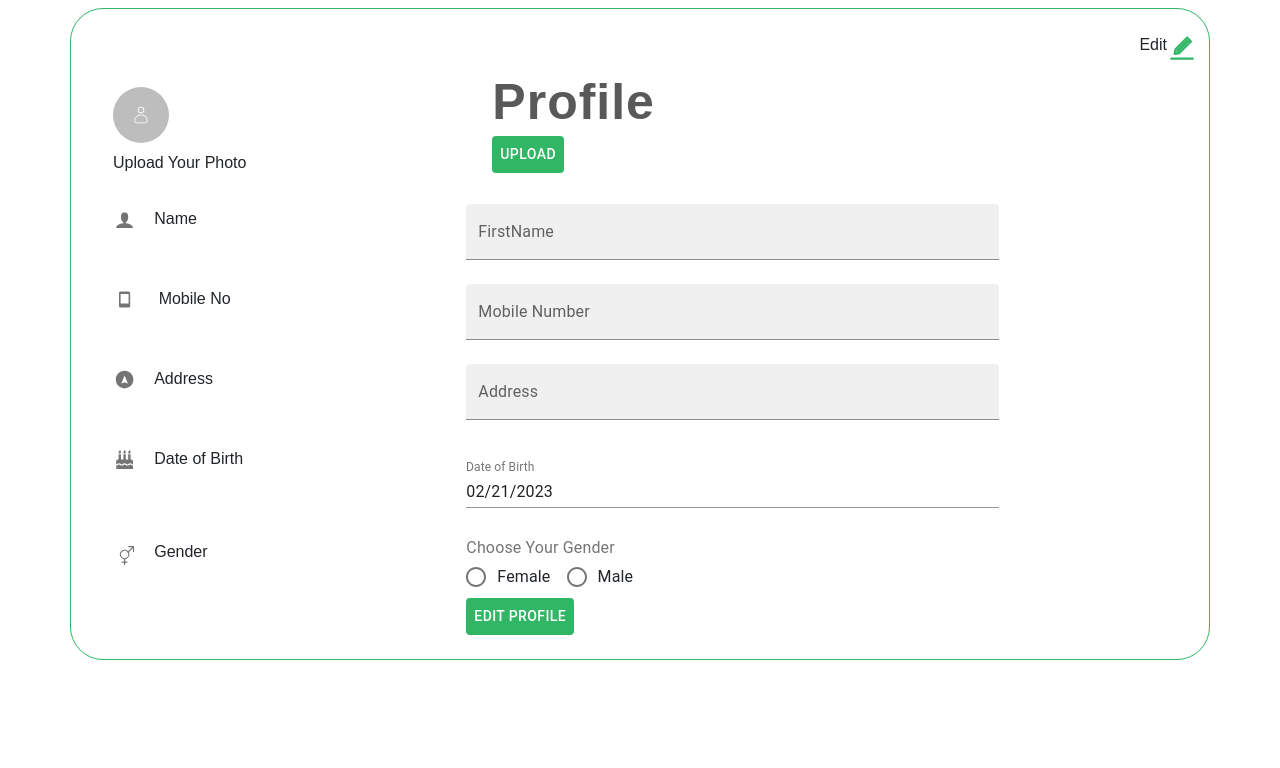
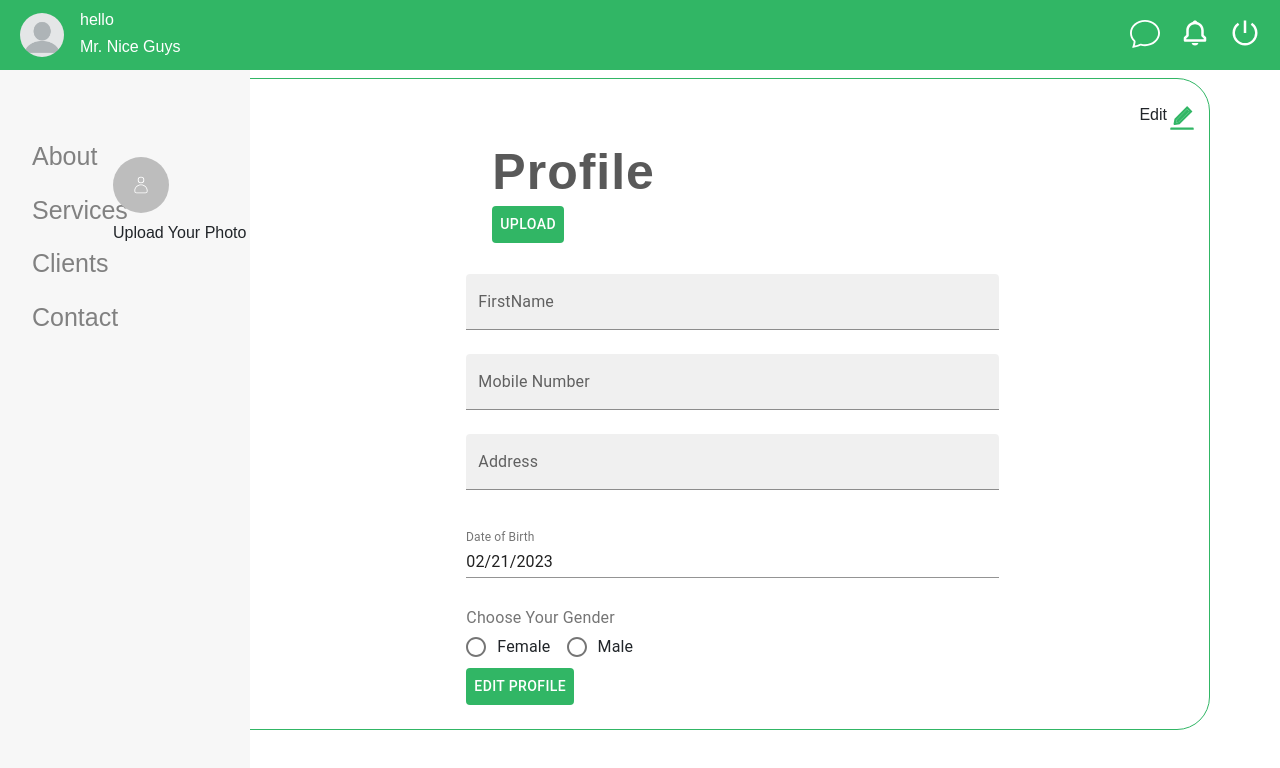
Before and after one commit to SelnoxInfotech/Backwoodroma_vendor, a React (Create React App) app: page /Profile in a window 1280 px wide. Shown: the top 768 px of the page. Built offline with nearby package versions, Linux system fonts and the light colour scheme.

Commit message:
Navabr_complete

```diff
--- a/src/App.css
+++ b/src/App.css
@@ -8,10 +8,22 @@
  * {
   scroll-behavior: smooth;
 }
+.col-12 {
+  padding: 0;
+
+}
+.Display{
+  display: flex;
+}
+.Grid_display{
+  display: grid;
+  color: white;
+}
  .color{
   color: #31B665;
   font-size: 18px;
  }
+
 .center{
   text-align: center;
   justify-content: center;
@@ -148,14 +160,21 @@ font-size: 70px;
   }
 
 }
+.Header_image{
+  width: 44px;
+  height: 44px;
+  border-radius: 50px;
+}
 
-
+.navbar-brand{
+  margin-left: 20px;
+}
 .sidebar {
   height: 100%;
   width: 0px;
   position: fixed;
   /* z-index: 0; */
-  top: 67px;
+  top: 70px;
   left: 0;
   background-color: #F7F7F7;
   overflow-x: hidden;
@@ -186,10 +205,25 @@ font-size: 70px;
   display: none;
    }
 .openbtn:hover {
-  background-color: white;
+  /* background-color: white; */
+  border: 1px solid white;
   color: black;
 }
 
+@media screen and (max-height: 450px) {
+  .sidenav {padding-top: 15px;}
+  .sidenav a {font-size: 18px;}
+}
+
+
+.justify{
+  justify-content: end;
+}
+.Navbar_end_width{
+  max-width: 50px;
+  font-size: 30px;
+  color: white;
+}
 /* end */
 
 
@@ -263,3 +297,40 @@ justify-content: start;
   font: normal normal bold 50px/31px Open Sans;
   letter-spacing: 1px;
 }
+
+
+
+.panel{
+  margin-left: 250px;
+  width: 80% !important;
+}
+
+@media screen and  (max-width:1246px) {
+  .panel{
+    margin-left: 263px;
+    width: 75% !important;
+  }
+
+}
+@media screen and  (max-width:993px) {
+  .panel{
+    margin-left: 0px;
+    width: 100% !important;
+  }
+
+}
+
+/* Border_shadow of top_static card */
+.border_shadow{
+  box-shadow: rgba(60, 64, 67, 0.3) 0px 1px 2px 0px, rgba(60, 64, 67, 0.15) 0px 2px 6px 2px;
+}
+/* end */
+
+
+/* top card */
+.Top_Card{
+  width: 100%;
+  height: 125px;
+
+}
+/* end */
--- a/src/App.js
+++ b/src/App.js
@@ -3,13 +3,12 @@ import 'bootstrap/dist/css/bootstrap.min.css';
 import 'bootstrap/dist/js/bootstrap.bundle'
 // import 'bootstrap/dist/js/bootstrap';
 import Router from "../src/Routes/Routing/Routing"
-import SideNavbar from "./Components/Component/Navbar/Sidebar/SideNavbar"
+
 
 function App() {
   return (
     <>
       <Router></Router>
-      <SideNavbar />
     </>
   );
 }
--- a/src/Components/Component/Navbar/Navbar.jsx
+++ b/src/Components/Component/Navbar/Navbar.jsx
@@ -5,9 +5,13 @@ import { BiBell } from "react-icons/bi"
 import { CiUser } from "react-icons/ci"
 import * as React from 'react';
 import Avatar from '@mui/material/Avatar';
+import SideNavbar from './Sidebar/SideNavbar';
+import { Link } from 'react-router-dom';
 
 const Navbar = () => {
     const [windowSize, setWindowSize] = React.useState()
+
+    const [Hamburger, SetHamburger] = React.useState("false")
     React.useEffect(() => {
         const handleResize = () => {
             setWindowSize(window.innerWidth)
@@ -16,63 +20,64 @@ const Navbar = () => {
         if (windowSize >= 993) {
             console.log(windowSize >= 993)
             document.getElementById("mySidebar").style.width = "250px";
-            document.getElementById("main").style.marginLeft = "250px";
+            SetHamburger(true)
         }
-        else{
+        else {
             if (windowSize <= 993) {
                 document.getElementById("mySidebar").style.width = "0px"
-                document.getElementById("main").style.marginLeft = "0px";
+                SetHamburger(false)
+
             }
         }
         return () => window.removeEventListener('resize', handleResize)
     }, [windowSize])
 
-//     React.useEffect(()=>{
-//         if (windowSize >= 993) {
-//         console.log(windowSize >= 993)
-//         document.getElementById("mySidebar").style.width = "0px";
-//     }
-//     if (windowSize <= 993) {
-//         // console.log(windowSize <=993)
-//         // document.getElementById("mySidebar").style.width = "0px";
-//     }
-// },[windowSize])
 
-
-
-
-
-
-function openNav() {
-    document.getElementById("mySidebar").style.width = "250px";
-        document.getElementById("main").style.marginLeft = "250px";
+    function openNav() {
+        document.getElementById("mySidebar").style.width = "250px";
     }
-
     function closeNav() {
         document.getElementById("mySidebar").style.width = "0";
         document.getElementById("main").style.marginLeft = "0";
     }
-
     return (
         <>
+            <nav className="navbar   bg-light_navbar  ">
+                <div className='col-12 Display  '>
+                    <div className='col-4'>
+                        {
+                            Hamburger ?
 
-            <nav className="navbar   bg-light_navbar sticky-top">
-                <div id="mySidebar" className="sidebar" >
-                    <p className="closebtn" >×</p>
-                    <a href="/">About</a>
-                    <a href="/">Services</a>
-                    <a href="/">Clients</a>
-                    <a href="/">Contact</a>
-                </div>
+                                <div className='Display'>
+                                    <Link className="navbar-brand  Display" to="/">
 
-                <div id="main">
-                    <button className="openbtn " onClick={openNav}>☰</button>
+                                        <img src="/image/blank.webp" alt="" className="d-inline-block align-text-top Header_image" />
+
+                                    </Link>
+                                    <div className='col Grid_display'>
+                                        <span>hello</span>
+                                        <span>Mr. Nice Guys</span>
+                                    </div>
+                                </div>
+
+                                :
+                                <button className="openbtn " onClick={openNav}>☰</button>
+                        }
+                    </div>
+                    <div className='col-8  Display  justify'>
+                        <div className='col-2 Navbar_end_width'>
+                            <BsChat></BsChat>
+                        </div>
+                        <div className='col-2 Navbar_end_width'>
+                            <BiBell></BiBell>
+                        </div>
+                        <div className='col-2 Navbar_end_width'>
+                            <RiShutDownLine></RiShutDownLine>
+                        </div>
+                    </div>
                 </div>
             </nav>
-
-
-
-
+            <SideNavbar></SideNavbar>
         </>
     )
 }
--- a/src/Components/Component/Navbar/Sidebar/SideNavbar.jsx
+++ b/src/Components/Component/Navbar/Sidebar/SideNavbar.jsx
@@ -1,10 +1,47 @@
-const SideNavbar=()=>{
-    return(
-        <>
-        <div className="">
+import React from "react"
+const SideNavbar = () => {
 
 
-        </div>
+    const [windowSize, setWindowSize] = React.useState()
+    React.useEffect(() => {
+        const handleResize = () => {
+            setWindowSize(window.innerWidth)
+        }
+        window.addEventListener('resize', handleResize)
+        if (windowSize >= 993) {
+            console.log(windowSize >= 993)
+            document.getElementById("mySidebar").style.width = "250px";
+            // document.getElementById("main").style.marginLeft = "250px";
+
+        }
+        else {
+            if (windowSize <= 993) {
+                document.getElementById("mySidebar").style.width = "0px"
+
+            }
+        }
+        return () => window.removeEventListener('resize', handleResize)
+    }, [windowSize])
+
+
+
+
+    return (
+        <>
+
+
+            <div className='col-2 '>
+                <nav id="mySidebar" className="sidebar " >
+                    <p className="closebtn" >×</p>
+                    <a href="/">About</a>
+                    <a href="/">Services</a>
+                    <a href="/">Clients</a>
+                    <a href="/">Contact</a>
+
+                </nav>
+
+
+            </div>
         </>
     )
 }
--- a/src/Components/Page/Dashboard/Dashboard.jsx
+++ b/src/Components/Page/Dashboard/Dashboard.jsx
@@ -1,13 +1,23 @@
 import Navbar from "../../Component/Navbar/Navbar"
-const Dashboard=()=>{
-    return(
-        <div>
-            <Navbar />
+import Category from "../Category/Category"
+import TopCard from "./TopCard"
+const Dashboard = () => {
+    return (
 
-            <div style={{height:"500px"}}>
-            ilwaurhgjkalksajsldhiaskdbhsbjdawlfjkhweufvbnm,dfghjkltyuuyiohoipjpweoiabjcSJXLz
+        <>
+
+
+            <div className="container-fluid    ">
+                <div className="row ">
+                    <div className=' col-12  panel'  >
+                        <TopCard></TopCard>
+                    </div>
+                </div>
             </div>
-        </div>
+
+
+
+        </>
     )
 }
 export default Dashboard
--- /dev/null
+++ b/src/Components/Page/Dashboard/TopCard.jsx
@@ -0,0 +1,30 @@
+import React from "react";
+
+
+
+export default function TopCard() {
+
+
+    return (
+        <div className="container-fluid">
+            <div className="row ">
+                <div className="col-12 signup_Display border_shadow center">
+                    <div className=" col-md-5  col-md-4 col-lg-3  ">
+                        <div className="Top_Card">
+
+                        </div>
+                    </div>
+                    <div className=" col-md-5 col-md-4  col-lg-3 ">
+
+                        <div className="Top_Card">
+                            xx
+                        </div>
+                    </div>
+                    <div className=" col-md-5  col-md-4  col-lg-3 ">f</div>
+                    <div className="  col-md-5 col-md-4  col-lg-3 ">f</div>
+
+                </div>
+            </div>
+        </div>
+    )
+}
--- a/src/Components/Page/Signup/SignUp.jsx
+++ b/src/Components/Page/Signup/SignUp.jsx
@@ -306,6 +306,7 @@ export default function SignUp() {
                                                 <FormLabel>Choose Your Gender</FormLabel>
                                                 <RadioGroup row name="Gender">
                                                     <FormControlLabel
+
                                                         value="f"
                                                         control={
                                                             <Radio
--- a/src/Routes/Routing/Routing.jsx
+++ b/src/Routes/Routing/Routing.jsx
@@ -1,28 +1,33 @@
 import React from 'react'
-import { BrowserRouter, Route, Routes    } from "react-router-dom";
+import { BrowserRouter, Route, Routes } from "react-router-dom";
 import SignUp from '../../Components/Page/Signup/SignUp';
 import Login from "../../Components/Page/Login/Login"
 import StoreAdd from '../../Components/Page/Store/StoreAdd/StoreAdd';
 import Dashboard from "../../Components/Page/Dashboard/Dashboard";
 import Category from '../../Components/Page/Category/Category';
 import Profile from "../../Components/Page/Category/Profile"
+import Navbar from '../../Components/Component/Navbar/Navbar';
 export default function Router() {
 
 
   return (
 
 
-      <BrowserRouter basename ="/" >
-        <Routes>
-         <Route path="/" element={<SignUp></SignUp>}/>
-         <Route path="/Login" element={<Login></Login>}/>
-         <Route path="/StoreAdd" element={<StoreAdd></StoreAdd>} />
-         <Route path='/Dashboard' element={<Dashboard/>}/>
-         <Route path='/Category' element={<Category/>}/>
-         <Route path='/Profile' element={<Profile/>}/>
+    <BrowserRouter basename="/" >
+        <Navbar></Navbar>
+      <Routes>
+        <Route path="/" element={<SignUp></SignUp>} />
+        <Route path="/Login" element={<Login></Login>} />
+        <Route path="/StoreAdd" element={<StoreAdd></StoreAdd>} />
 
-        </Routes>
-      </BrowserRouter>
+
+          <Route path='/Dashboard' element={<Dashboard />} />
+          <Route path='/Category' element={<Category />} />
+          <Route path='/Profile' element={<Profile />} />
+
+      </Routes>
+
+    </BrowserRouter>
 
 
   )
--- a/src/Style.jsx
+++ b/src/Style.jsx
@@ -1,5 +1,6 @@
 // import { withStyles } from '@mui/styles';
 const styles = {
+
     transparentBar: {
       backgroundColor: 'transparent !important',
       boxShadow: 'none',
@@ -10,7 +11,12 @@ const styles = {
       backgroundColor:"#31B665 !important",
       color:"#FFFFFF !important"
     },
-
+    radio: {
+    '&$checked': {
+      color: '#4B8DF8'
+    }
+  },
+  checked: {}
   };
 
   export default styles
```
Also changed, not shown: src/Components/Page/Store/StoreAdd/StoreAdd.jsx (+23 -26 lines), public/image/blank.webp (added), 1 other file (tests, documents, lock files or other folders).
